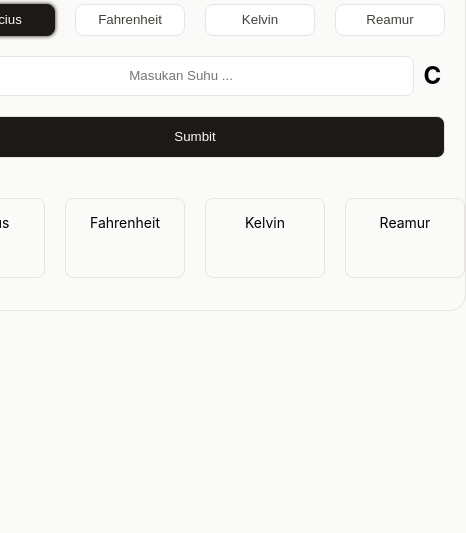
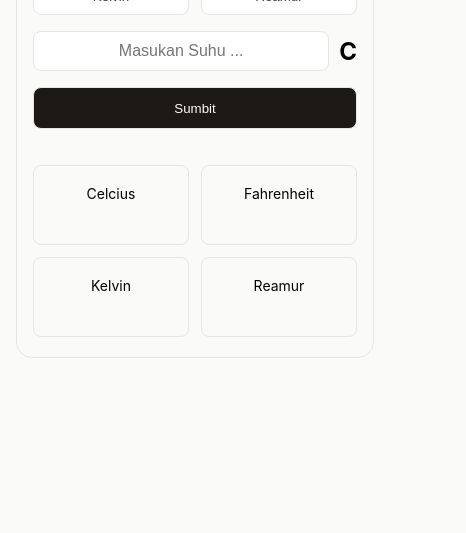
Before and after one commit to pajrinurfarhan/Project-JavaScript, a plain HTML site: page 005-Temperature-Conversion/index.html in a window 390 px wide. Shown: the part 311-844 px from the top of the page, 466 px wide, since content can reach past the window. Drawn offline with Linux system fonts and the light colour scheme.

Commit message:
Enhance CSS for responsive design and layout
Updated styles for responsiveness and layout improvements.

```diff
--- a/005-Temperature-Conversion/style.css
+++ b/005-Temperature-Conversion/style.css
@@ -19,6 +19,7 @@ body {
   justify-content: center;
   align-items: center;
   min-height: 100vh;
+  padding: 16px;
   background-color: var(--bg);
   font-family:
     "Inter",
@@ -42,7 +43,9 @@ body {
   align-items: center;
   gap: 20px;
   min-height: 400px;
-  width: 600px;
+  width: 100%;
+  max-width: 600px;
+  padding: 24px 20px;
   border: 1px solid var(--border);
   border-radius: 16px;
 }
@@ -50,11 +53,10 @@ body {
 .container .wrapper-suhu {
   display: flex;
   flex-direction: row;
+  flex-wrap: wrap;
   justify-content: center;
   align-items: center;
-  gap: 20px;
-  /* border: 1px solid red; */
-  /* padding: 30px; */
+  gap: 12px;
 }
 
 /* Button Suhu ==========> */
@@ -77,18 +79,20 @@ body {
 }
 
 /* Input Suhu ======================> */
-
 .container .wrapper-input {
   display: flex;
   flex-direction: row;
   justify-content: center;
   align-items: center;
   gap: 10px;
+  width: 100%;
 }
 
 .container .input {
-  width: 465px;
+  flex: 1;
+  min-width: 0;
   height: 40px;
+  font-size: 16px; /* cegah auto-zoom di iPhone */
   border: 1px solid var(--border);
   background-color: var(--btn);
   border-radius: 8px;
@@ -102,7 +106,7 @@ body {
 
 /* Submit suhu ====================> */
 .container #submit {
-  width: 500px;
+  width: 100%;
   height: 42px;
   border: 1px solid var(--border);
   border-radius: 8px;
@@ -121,15 +125,11 @@ body {
 
 /* Hasil Suhu =====================> */
 .container .wrapper-hasil {
-  display: flex;
-  flex-direction: row;
-  justify-content: center;
-  align-items: center;
-  gap: 20px;
-  width: fit-content;
-  height: 80px;
+  display: grid;
+  grid-template-columns: repeat(4, 1fr);
+  gap: 12px;
+  width: 100%;
   margin-top: 20px;
-  /* border: 1px solid red; */
 }
 
 .container .wrapper-hasil .hasil-suhu {
@@ -137,17 +137,15 @@ body {
   flex-direction: column;
   justify-content: space-around;
   align-items: center;
-  width: 120px;
-  height: 80px;
+  min-width: 0;
+  min-height: 80px;
+  padding: 8px 4px;
   border: 1px solid var(--border);
   border-radius: 8px;
   transition: 0.3s;
-  /* box-shadow: 4px 4px 4px transparent; */
-  /* text-transform: uppercase; */
 }
 
 .container .wrapper-hasil .hasil-suhu .nama {
-  /* font-weight: 200; */
   font-size: 14px;
 }
 
@@ -164,3 +162,40 @@ input[type="number"]::-webkit-outer-spin-button {
 input[type="number"] {
   -moz-appearance: textfield;
 }
+
+/* Tablet ==========> */
+@media (max-width: 768px) {
+  .container {
+    max-width: 520px;
+  }
+}
+
+/* HP ==========> */
+@media (max-width: 480px) {
+  .container {
+    padding: 20px 16px;
+    gap: 16px;
+    min-height: auto;
+  }
+
+  .container h1 {
+    font-size: 22px;
+  }
+
+  /* Tombol satuan jadi 2 x 2 */
+  .container .wrapper-suhu {
+    display: grid;
+    grid-template-columns: 1fr 1fr;
+    width: 100%;
+  }
+
+  .container .wrapper-suhu .suhu {
+    width: 100%;
+    height: 38px;
+  }
+
+  /* Hasil jadi 2 x 2 */
+  .container .wrapper-hasil {
+    grid-template-columns: 1fr 1fr;
+  }
+}
```
